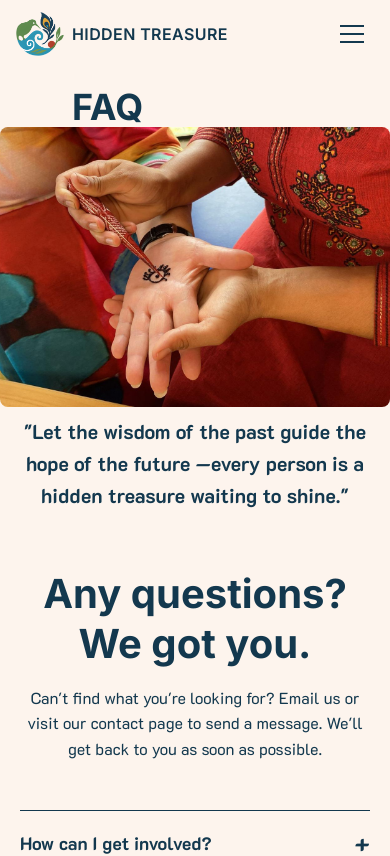
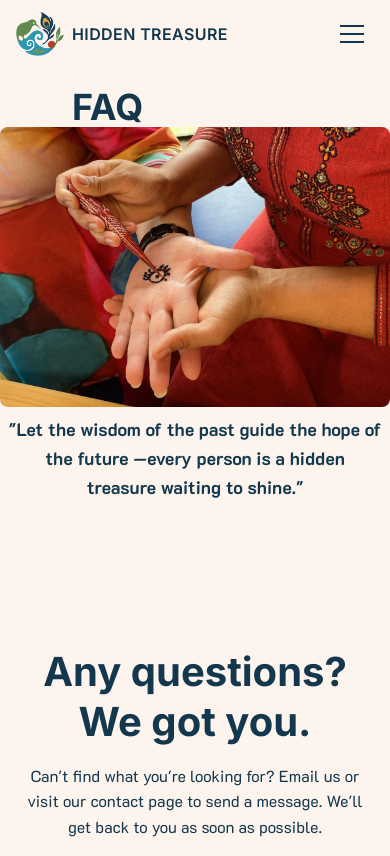
Before and after one commit to UoaWDCC/hidtreas, a Next.js app: page /faq in a window 390 px wide. Shown: the top 856 px of the page. Built offline with nearby package versions, Linux system fonts and the light colour scheme.

Commit message:
style: fixed minor issues on mobile and ipad views (text overlap & wide gaps)

```diff
--- a/src/components/faq/Accordion.tsx
+++ b/src/components/faq/Accordion.tsx
@@ -43,7 +43,7 @@ const Accordion: React.FC = () => {
   }
 
   return (
-    <div className="h-0 max-w-xl mx-auto bg-[#fdf4ed]">
+    <div className="h-0 mx-auto bg-[#fdf4ed]">
       {items.map((item, index) => (
         <div key={index} className="border-t">
           <button
--- a/src/components/faq/FAQ.tsx
+++ b/src/components/faq/FAQ.tsx
@@ -2,7 +2,8 @@ import Accordion from './Accordion'
 
 export default function FAQ() {
   return (
-    <div className="flex items-center justify-center min-h-screen bg-[#fdf4ed] px-1 sm:px-lg mb-60 md:mb-20">
+    //640
+    <div className="flex items-center justify-center min-h-160 md:h-[50vh] bg-[#fdf4ed] px-1 sm:px-lg mb-80 md:mb-50">
       {/* Content wrapper to control top alignment */}
       <div className="flex flex-col md:flex-row gap-12 max-w-6xl w-full">
         {/* LEFT SIDE */}
--- a/src/components/faq/HeroSection.tsx
+++ b/src/components/faq/HeroSection.tsx
@@ -4,8 +4,8 @@ import heroImage from '@/assets/faqheroimage.jpg'
 
 export default function HeroSection() {
   return (
-    <div className="relative h-50 md:min-h-[80vh] overflow-x-clip">
-      <div className="absolute bottom-[-90px] right-[-80px] w-[100%] h-[70%] md:right-[-90px] md:bottom-[-120px] md:h-[100%] hidden xl:block ">
+    <div className="relative min-h-[10vh] md:h-[50vh] xl:h-[80vh] overflow-x-clip mb-10">
+      <div className="absolute bottom-[-120px] right-[-90px] w-[50%] h-[100%] hidden xl:block ">
         <Image
           src={waveBackground}
           alt="Blue Wave with white koru and leaves"
@@ -16,8 +16,8 @@ export default function HeroSection() {
 
       <div className="relative z-10 container">
         <h1 className="text-4xl md:text-6xl pl-18 font-bold pt-5 md:pl-34.5">FAQ</h1>
-        <div className="flex flex-col width-70%">
-          <div className="relative h-70 sm:h-80 md:h-90 rounded-lg overflow-hidden w-auto">
+        <div className="flex flex-col">
+          <div className="relative h-70 sm:h-80 md:h-90 rounded-lg overflow-hidden">
             <Image
               src={heroImage}
               alt="Hero Image"
@@ -28,8 +28,8 @@ export default function HeroSection() {
           </div>
         </div>
       </div>
-      <div className="absolute pt-2 lg:left-30 lg:bottom-20">
-        <p className="text-xl font-bold text-center md:text-3xl sm:max-w-3xl w-auto px-2 md:px-0">
+      <div className="absolute pt-2 lg:left-20 lg:bottom-[-10]">
+        <p className="text-lg font-bold text-center md:text-2xl lg:text-3xl sm:max-w-3xl w-auto px-2 md:px-0">
           "Let the wisdom of the past guide the hope of the future —every person is a hidden
           treasure waiting to shine."
         </p>
```
Also changed, not shown: src/assets/footerLogo.png (deleted).
